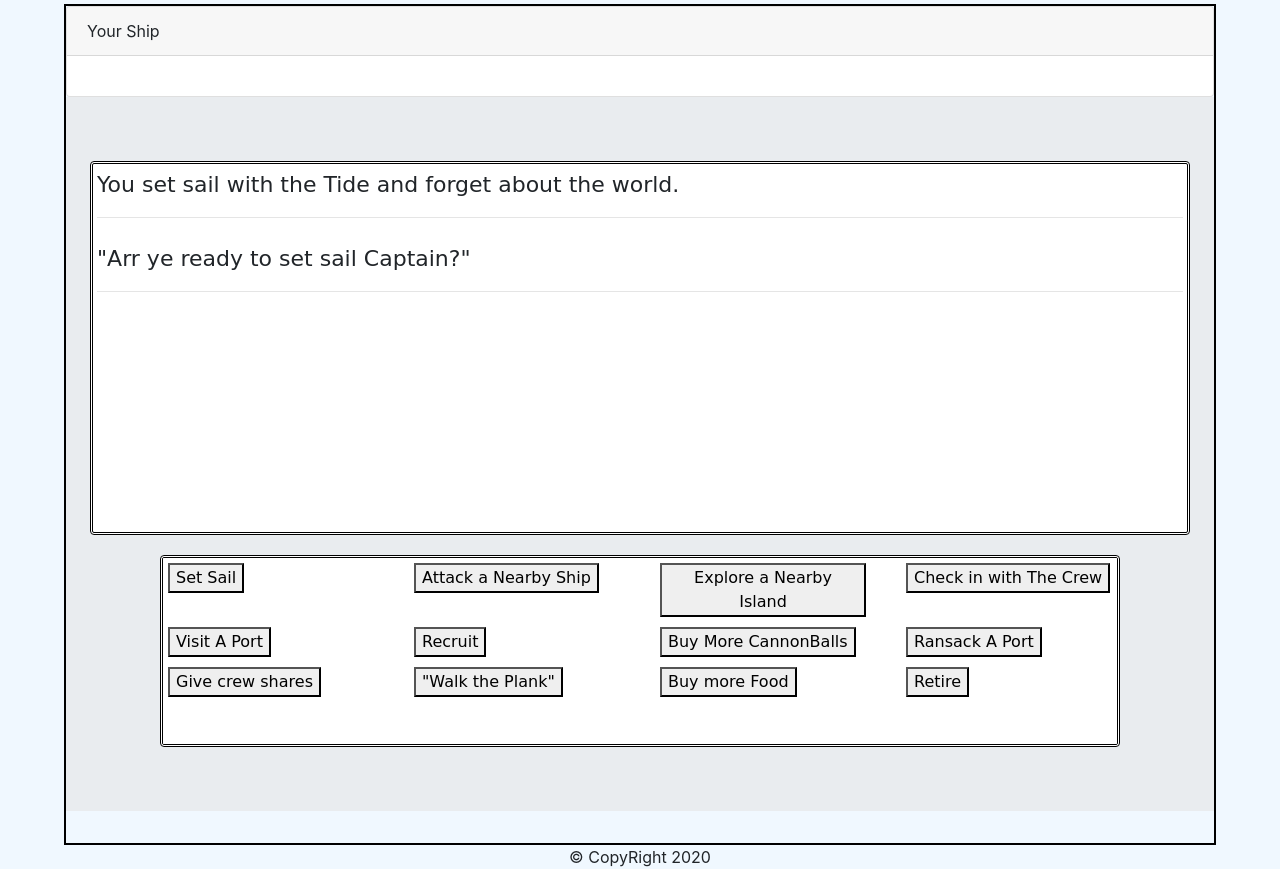
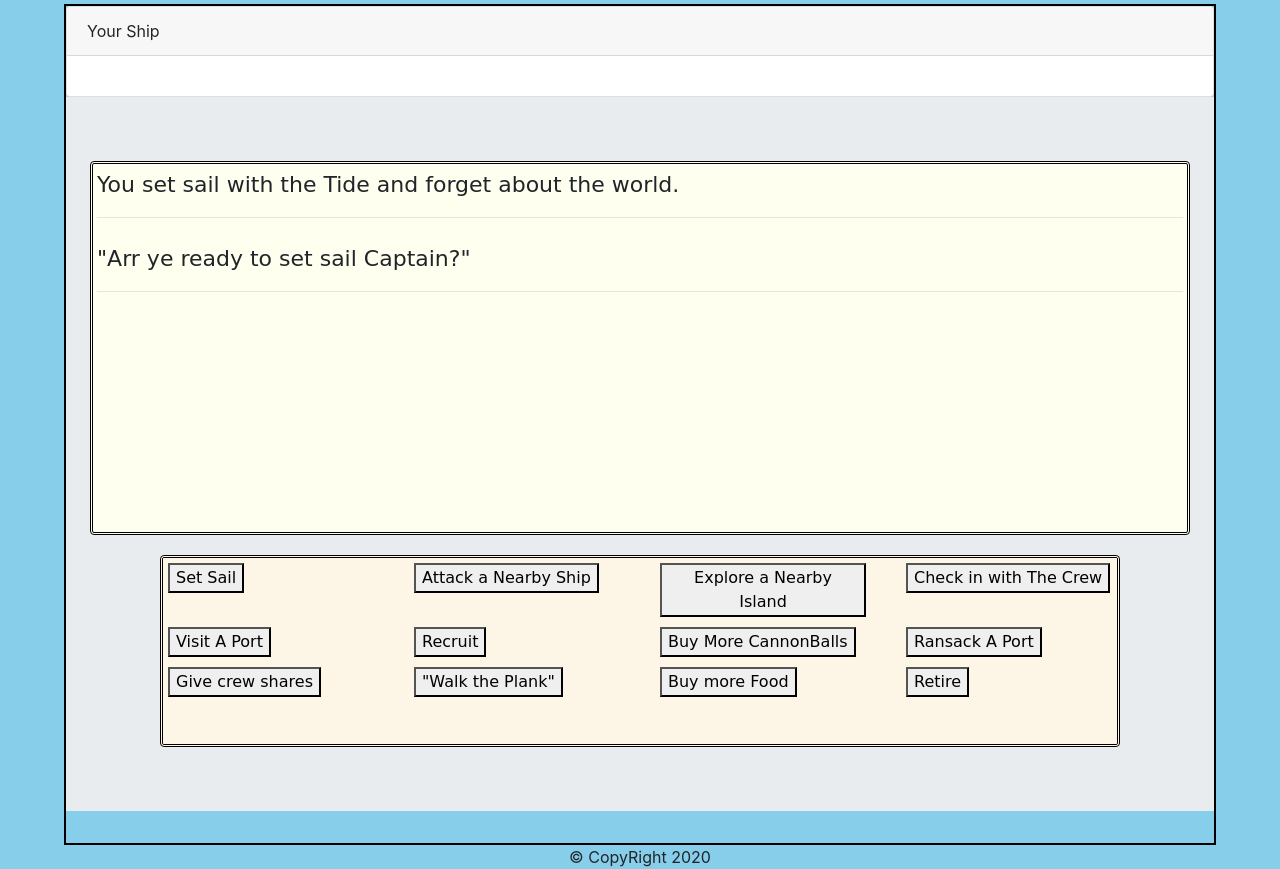
Before and after one commit to JCGober/captain-a-ship, a website: page public/pages/game.html in a window 1280 px wide. Shown: the part 62-931 px from the top of the page. Drawn offline with nearby package versions, Linux system fonts and the light colour scheme; files whose address does not match are found by name; a web font is replaced by a local one.

Commit message:
Added some style

```diff
--- a/public/css/style.css
+++ b/public/css/style.css
@@ -47,6 +47,7 @@ body{
       overflow: auto;
       font-family: 'East Sea Dokdo', cursive;
       font-size: 22px;
+      background-color: ivory;
 
   }
 
@@ -56,6 +57,7 @@ body{
     border: double black 3px;
     margin-top: 20px;
     overflow: scroll;
+    background-color: oldlace;
 
   }
 
@@ -65,6 +67,13 @@ body{
   }
 
   .characterBox{
+      background-color: seashell;
 
 
   }
+
+  .bodyGame{
+
+    background-color: skyblue ;
+
+  }
--- a/public/pages/game.html
+++ b/public/pages/game.html
@@ -12,7 +12,7 @@
     <title>Captain A Ship!</title>
   </head>
 
-  <body>
+  <body class="bodyGame">
 
     <nav class="navbar navbar-expand-lg navbar-light bg-light">
         <a class="navbar-brand" href="../index.html">Set Sail</a>
```
